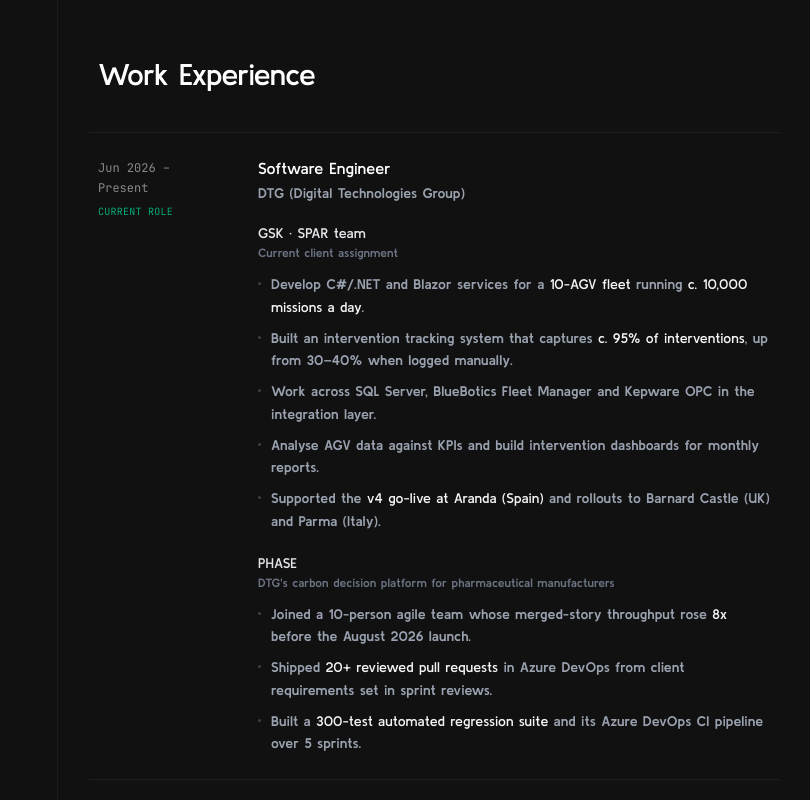
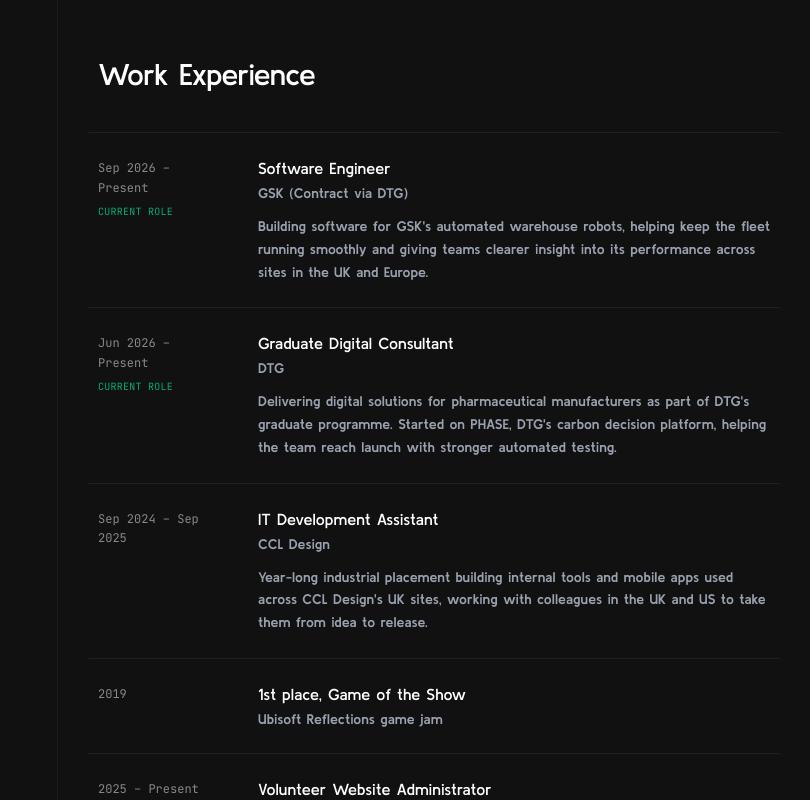
Before and after one commit to toffku/toffku-portfolio, an Astro site: page / in a window 1280 px wide. Both pictures are taken after a click on the button "Experience". Shown: the full height of the page, 278-1088 px from the left. Built offline with nearby package versions, Linux system fonts and the light colour scheme; Astro itself is replaced by a stand-in of ours.

Commit message:
simplified content

```diff
--- a/src/components/sections/Experience.astro
+++ b/src/components/sections/Experience.astro
@@ -1,7 +1,6 @@
 ---
 import { experienceEntries, recognition } from "@/data/experience";
 import SectionHeader from "@/components/ui/SectionHeader.astro";
-import BulletList from "@/components/ui/BulletList.astro";
 ---
 
 <div class="min-h-full px-8 md:px-10 py-10 md:py-14">
@@ -25,21 +24,8 @@ import BulletList from "@/components/ui/BulletList.astro";
             </div>
             <div>
               <h3 class="text-base font-semibold text-white leading-snug mb-1">{entry.role}</h3>
-              <p class="text-sm text-gray-400">{entry.company}</p>
-
-              {entry.bullets && (
-                <div class="mt-4">
-                  <BulletList items={entry.bullets} />
-                </div>
-              )}
-
-              {entry.engagements?.map((engagement) => (
-                <section class="mt-5">
-                  <h4 class="text-sm font-semibold text-gray-200">{engagement.title}</h4>
-                  <p class="text-xs text-gray-500 mt-0.5 mb-3">{engagement.context}</p>
-                  <BulletList items={engagement.bullets} />
-                </section>
-              ))}
+              <p class="text-sm text-gray-400 mb-3">{entry.company}</p>
+              <p class="text-sm text-gray-400 leading-relaxed">{entry.summary}</p>
             </div>
           </div>
         </article>
--- a/src/components/sections/Hero.astro
+++ b/src/components/sections/Hero.astro
@@ -35,10 +35,10 @@ import { tickerSkills } from "@/data/skills";
 
     <div class="flex items-center gap-6">
       <button
-        data-nav-item="experience"
+        data-nav-item="hire"
         class="group inline-flex items-center gap-2 text-emerald-400 hover:text-emerald-300 text-base font-semibold cursor-pointer transition-colors duration-300"
       >
-        View my work
+        Get in touch
         <svg width="14" height="14" viewBox="0 0 24 24" fill="none" stroke="currentColor" stroke-width="2.5" stroke-linecap="round" stroke-linejoin="round" aria-hidden="true" class="group-hover:translate-x-0.5 transition-transform duration-300">
           <path d="M5 12h14M12 5l7 7-7 7"/>
         </svg>
--- a/src/components/ui/BulletList.astro
+++ /dev/null
@@ -1,18 +0,0 @@
----
-import { emphasise } from "@/utils/format";
-
-interface Props {
-  items: string[];
-}
-
-const { items } = Astro.props;
----
-
-<ul class="space-y-2">
-  {items.map((item) => (
-    <li class="flex items-start gap-2.5 text-sm text-gray-400 leading-relaxed">
-      <span aria-hidden="true" class="mt-[9px] w-[3px] h-[3px] rounded-full bg-white/[0.2] flex-shrink-0"></span>
-      <span set:html={emphasise(item)} />
-    </li>
-  ))}
-</ul>
--- a/src/data/experience.ts
+++ b/src/data/experience.ts
@@ -1,20 +1,10 @@
-export interface Engagement {
-  title: string;
-  context: string;
-  period: string;
-  current?: boolean;
-  bullets: string[];
-}
-
 export interface ExperienceEntry {
   role: string;
   company: string;
   period: string;
   current?: boolean;
-  /** Flat bullets for a single-role entry. Wrap metrics in ** to emphasise. */
-  bullets?: string[];
-  /** Client assignments / products within the same employer. */
-  engagements?: Engagement[];
+  /** One or two sentences giving a high-level overview of the role. */
+  summary: string;
 }
 
 export interface Recognition {
@@ -26,46 +16,26 @@ export interface Recognition {
 export const experienceEntries: ExperienceEntry[] = [
   {
     role: "Software Engineer",
-    company: "DTG (Digital Technologies Group)",
+    company: "GSK (Contract via DTG)",
+    period: "Sep 2026 – Present",
+    current: true,
+    summary:
+      "Building software for GSK's automated warehouse robots, helping keep the fleet running smoothly and giving teams clearer insight into its performance across sites in the UK and Europe.",
+  },
+  {
+    role: "Graduate Digital Consultant",
+    company: "DTG",
     period: "Jun 2026 – Present",
     current: true,
-    engagements: [
-      {
-        title: "GSK · SPAR team",
-        context: "Current client assignment",
-        period: "Sep 2026 – Present",
-        current: true,
-        bullets: [
-          "Develop C#/.NET and Blazor services for a **10-AGV fleet** running **c. 10,000 missions a day**.",
-          "Built an intervention tracking system that captures **c. 95% of interventions**, up from 30–40% when logged manually.",
-          "Work across SQL Server, BlueBotics Fleet Manager and Kepware OPC in the integration layer.",
-          "Analyse AGV data against KPIs and build intervention dashboards for monthly reports.",
-          "Supported the **v4 go-live at Aranda (Spain)** and rollouts to Barnard Castle (UK) and Parma (Italy).",
-        ],
-      },
-      {
-        title: "PHASE",
-        context: "DTG's carbon decision platform for pharmaceutical manufacturers",
-        period: "Jun 2026 – Sep 2026",
-        bullets: [
-          "Joined a 10-person agile team whose merged-story throughput rose **8x** before the August 2026 launch.",
-          "Shipped **20+ reviewed pull requests** in Azure DevOps from client requirements set in sprint reviews.",
-          "Built a **300-test automated regression suite** and its Azure DevOps CI pipeline over 5 sprints.",
-        ],
-      },
-    ],
+    summary:
+      "Delivering digital solutions for pharmaceutical manufacturers as part of DTG's graduate programme. Started on PHASE, DTG's carbon decision platform, helping the team reach launch with stronger automated testing.",
   },
   {
     role: "IT Development Assistant",
     company: "CCL Design",
     period: "Sep 2024 – Sep 2025",
-    bullets: [
-      "Built a full-stack C#/.NET app handling **100+ development requests a month** across all UK sites.",
-      "Secured it with Active Directory role-based access and stored procedures for all database writes.",
-      "Extended a production React Native app (**5K+ downloads**) that verifies HPE parts by Data Matrix.",
-      "Gathered requirements from US and UK sites and turned them into technical specifications.",
-      "Supported releases from testing to live deployment, coordinating cross-department sign-offs.",
-    ],
+    summary:
+      "Year-long industrial placement building internal tools and mobile apps used across CCL Design's UK sites, working with colleagues in the UK and US to take them from idea to release.",
   },
 ];
 
--- a/src/data/site.ts
+++ b/src/data/site.ts
@@ -24,7 +24,7 @@ export const site: SiteConfig = {
   handle: "toffku",
   jobTitle: "Software Engineer",
   employer: "DTG",
-  bio: "Software engineer and First Class graduate, building C#/.NET systems for warehouse robotics.",
+  bio: "Software engineer based in Glasgow, building reliable systems that solve real problems.",
   location: "Glasgow, Scotland",
   avatar: avatarSrc as ImageMetadata,
   contactIntro:
--- a/src/utils/format.ts
+++ /dev/null
@@ -1,13 +0,0 @@
-const escapeHtml = (text: string): string =>
-  text.replace(/&/g, "&amp;").replace(/</g, "&lt;").replace(/>/g, "&gt;");
-
-/**
- * Turns **double-asterisk** spans in data strings into emphasised HTML,
- * so key metrics stand out when a reader skims. Input is escaped first.
- */
-export function emphasise(text: string): string {
-  return escapeHtml(text).replace(
-    /\*\*(.+?)\*\*/g,
-    '<strong class="font-semibold text-gray-100">$1</strong>',
-  );
-}
```
